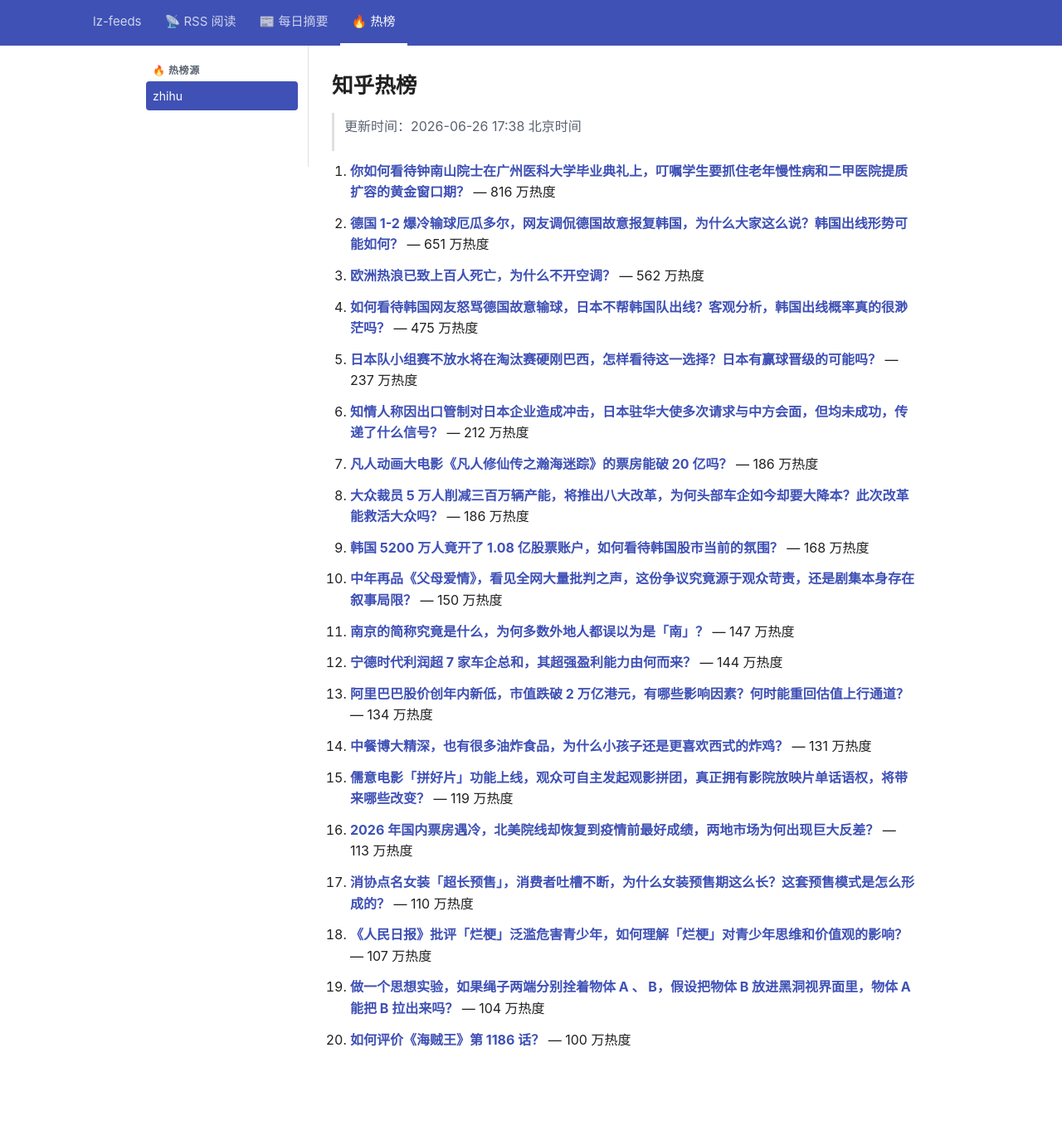
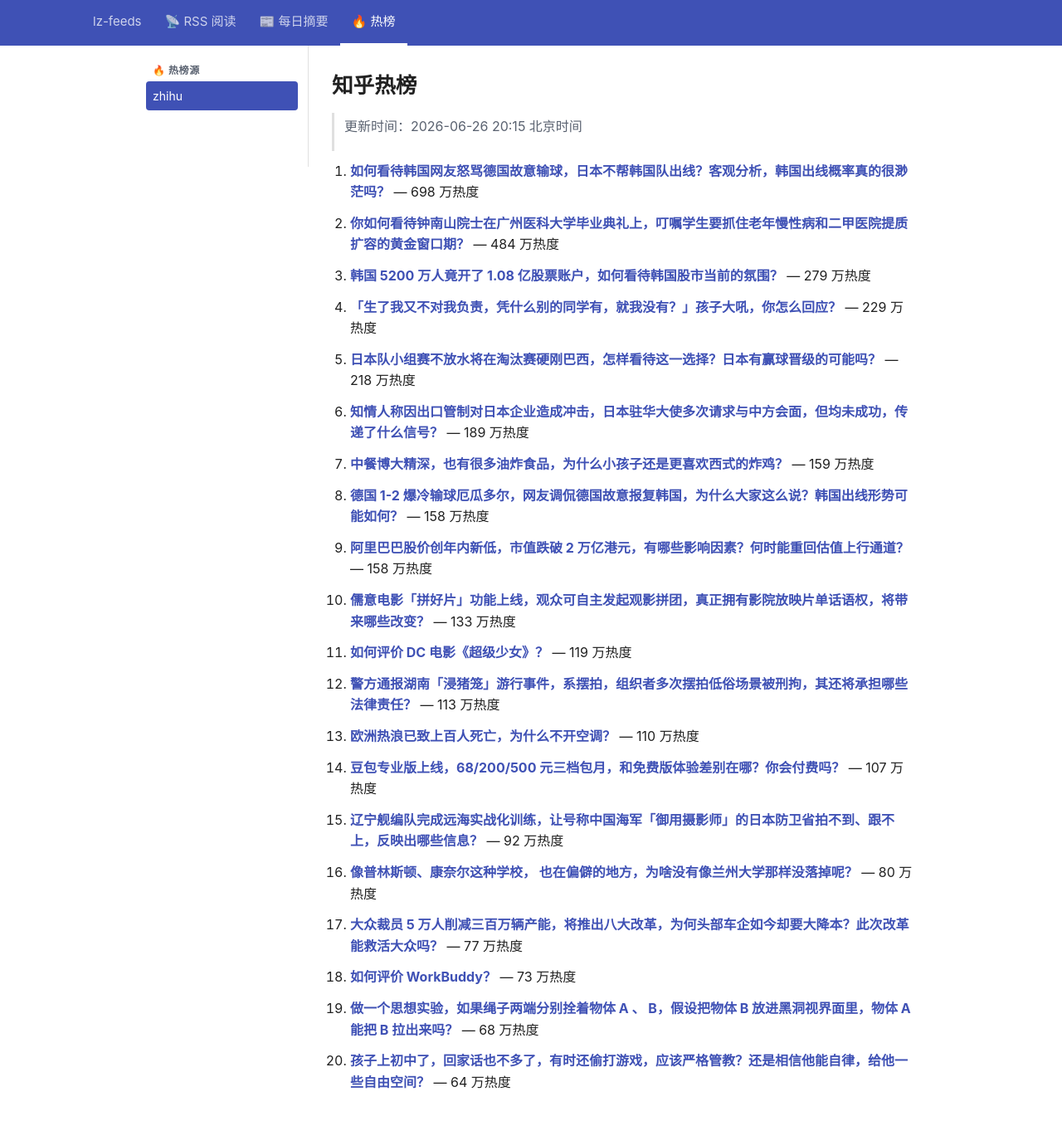
Before and after one commit to lizhang0101/lz-feeds, a Jekyll site: the page built from _hotlist/zhihu.md, in a window 1280 px wide and 1381 px high. Shown: the top 1351 px of the window at 83% size. Built offline with Jekyll 4.4.1, drawn with Linux system fonts in a browser that asks for light colours.

Commit message:
hotlist: 2026-06-26T12:15Z

```diff
--- a/_hotlist/zhihu.md
+++ b/_hotlist/zhihu.md
@@ -1,48 +1,48 @@
 ---
-updated: 2026-06-26 17:38 北京时间
+updated: 2026-06-26 20:15 北京时间
 count: 20
 ---
 
 # 知乎热榜
 
-> 更新时间：2026-06-26 17:38 北京时间
+> 更新时间：2026-06-26 20:15 北京时间
 
-1. **[你如何看待钟南山院士在广州医科大学毕业典礼上，叮嘱学生要抓住老年慢性病和二甲医院提质扩容的黄金窗口期？](https://www.zhihu.com/question/2053077287700883043)** — 816 万热度
+1. **[如何看待韩国网友怒骂德国故意输球，日本不帮韩国队出线？客观分析，韩国出线概率真的很渺茫吗？](https://www.zhihu.com/question/2053827210838893606)** — 698 万热度
 
-2. **[德国 1-2 爆冷输球厄瓜多尔，网友调侃德国故意报复韩国，为什么大家这么说？韩国出线形势可能如何？](https://www.zhihu.com/question/2053750887315498493)** — 651 万热度
+2. **[你如何看待钟南山院士在广州医科大学毕业典礼上，叮嘱学生要抓住老年慢性病和二甲医院提质扩容的黄金窗口期？](https://www.zhihu.com/question/2053077287700883043)** — 484 万热度
 
-3. **[欧洲热浪已致上百人死亡，为什么不开空调？](https://www.zhihu.com/question/2053433362916664088)** — 562 万热度
+3. **[韩国 5200 万人竟开了 1.08 亿股票账户，如何看待韩国股市当前的氛围？](https://www.zhihu.com/question/2053782944448082432)** — 279 万热度
 
-4. **[如何看待韩国网友怒骂德国故意输球，日本不帮韩国队出线？客观分析，韩国出线概率真的很渺茫吗？](https://www.zhihu.com/question/2053827210838893606)** — 475 万热度
+4. **[「生了我又不对我负责，凭什么别的同学有，就我没有？」孩子大吼，你怎么回应？](https://www.zhihu.com/question/2049857852655906822)** — 229 万热度
 
-5. **[日本队小组赛不放水将在淘汰赛硬刚巴西，怎样看待这一选择？日本有赢球晋级的可能吗？](https://www.zhihu.com/question/2053788614824129085)** — 237 万热度
+5. **[日本队小组赛不放水将在淘汰赛硬刚巴西，怎样看待这一选择？日本有赢球晋级的可能吗？](https://www.zhihu.com/question/2053788614824129085)** — 218 万热度
 
-6. **[知情人称因出口管制对日本企业造成冲击，日本驻华大使多次请求与中方会面，但均未成功，传递了什么信号？](https://www.zhihu.com/question/2053182874514364148)** — 212 万热度
+6. **[知情人称因出口管制对日本企业造成冲击，日本驻华大使多次请求与中方会面，但均未成功，传递了什么信号？](https://www.zhihu.com/question/2053182874514364148)** — 189 万热度
 
-7. **[凡人动画大电影《凡人修仙传之瀚海迷踪》的票房能破 20 亿吗？](https://www.zhihu.com/question/2053435015258804659)** — 186 万热度
+7. **[中餐博大精深，也有很多油炸食品，为什么小孩子还是更喜欢西式的炸鸡？](https://www.zhihu.com/question/2003837805361641384)** — 159 万热度
 
-8. **[大众裁员 5 万人削减三百万辆产能，将推出八大改革，为何头部车企如今却要大降本？此次改革能救活大众吗？](https://www.zhihu.com/question/2052484358942843453)** — 186 万热度
+8. **[德国 1-2 爆冷输球厄瓜多尔，网友调侃德国故意报复韩国，为什么大家这么说？韩国出线形势可能如何？](https://www.zhihu.com/question/2053750887315498493)** — 158 万热度
 
-9. **[韩国 5200 万人竟开了 1.08 亿股票账户，如何看待韩国股市当前的氛围？](https://www.zhihu.com/question/2053782944448082432)** — 168 万热度
+9. **[阿里巴巴股价创年内新低，市值跌破 2 万亿港元，有哪些影响因素？何时能重回估值上行通道？](https://www.zhihu.com/question/2053441953073718137)** — 158 万热度
 
-10. **[中年再品《父母爱情》，看见全网大量批判之声，这份争议究竟源于观众苛责，还是剧集本身存在叙事局限？](https://www.zhihu.com/question/2053380323078099637)** — 150 万热度
+10. **[儒意电影「拼好片」功能上线，观众可自主发起观影拼团，真正拥有影院放映片单话语权，将带来哪些改变？](https://www.zhihu.com/question/2050671044986516872)** — 133 万热度
 
-11. **[南京的简称究竟是什么，为何多数外地人都误以为是「南」？](https://www.zhihu.com/question/2050568049732871545)** — 147 万热度
+11. **[如何评价 DC 电影《超级少女》？](https://www.zhihu.com/question/2053584057317810791)** — 119 万热度
 
-12. **[宁德时代利润超 7 家车企总和，其超强盈利能力由何而来？](https://www.zhihu.com/question/2050972423017780054)** — 144 万热度
+12. **[警方通报湖南「浸猪笼」游行事件，系摆拍，组织者多次摆拍低俗场景被刑拘，其还将承担哪些法律责任？](https://www.zhihu.com/question/2053616361088054056)** — 113 万热度
 
-13. **[阿里巴巴股价创年内新低，市值跌破 2 万亿港元，有哪些影响因素？何时能重回估值上行通道？](https://www.zhihu.com/question/2053441953073718137)** — 134 万热度
+13. **[欧洲热浪已致上百人死亡，为什么不开空调？](https://www.zhihu.com/question/2053433362916664088)** — 110 万热度
 
-14. **[中餐博大精深，也有很多油炸食品，为什么小孩子还是更喜欢西式的炸鸡？](https://www.zhihu.com/question/2003837805361641384)** — 131 万热度
+14. **[豆包专业版上线，68/200/500 元三档包月，和免费版体验差别在哪？你会付费吗？](https://www.zhihu.com/question/2053058575203656580)** — 107 万热度
 
-15. **[儒意电影「拼好片」功能上线，观众可自主发起观影拼团，真正拥有影院放映片单话语权，将带来哪些改变？](https://www.zhihu.com/question/2050671044986516872)** — 119 万热度
+15. **[辽宁舰编队完成远海实战化训练，让号称中国海军「御用摄影师」的日本防卫省拍不到、跟不上，反映出哪些信息？](https://www.zhihu.com/question/2053125507613470786)** — 92 万热度
 
-16. **[2026 年国内票房遇冷，北美院线却恢复到疫情前最好成绩，两地市场为何出现巨大反差？](https://www.zhihu.com/question/2053495824634437802)** — 113 万热度
+16. **[像普林斯顿、康奈尔这种学校， 也在偏僻的地方，为啥没有像兰州大学那样没落掉呢？](https://www.zhihu.com/question/2051841187485636160)** — 80 万热度
 
-17. **[消协点名女装「超长预售」，消费者吐槽不断，为什么女装预售期这么长？这套预售模式是怎么形成的？](https://www.zhihu.com/question/2053082119119934102)** — 110 万热度
+17. **[大众裁员 5 万人削减三百万辆产能，将推出八大改革，为何头部车企如今却要大降本？此次改革能救活大众吗？](https://www.zhihu.com/question/2052484358942843453)** — 77 万热度
 
-18. **[《人民日报》批评「烂梗」泛滥危害青少年，如何理解「烂梗」对青少年思维和价值观的影响？](https://www.zhihu.com/question/2052033017938449799)** — 107 万热度
+18. **[如何评价 WorkBuddy？](https://www.zhihu.com/question/2049048570800628238)** — 73 万热度
 
-19. **[做一个思想实验，如果绳子两端分别拴着物体 A 、 B，假设把物体 B 放进黑洞视界面里，物体 A 能把 B 拉出来吗？](https://www.zhihu.com/question/1971962327902450410)** — 104 万热度
+19. **[做一个思想实验，如果绳子两端分别拴着物体 A 、 B，假设把物体 B 放进黑洞视界面里，物体 A 能把 B 拉出来吗？](https://www.zhihu.com/question/1971962327902450410)** — 68 万热度
 
-20. **[如何评价《海贼王》第 1186 话？](https://www.zhihu.com/question/2052907420737971082)** — 100 万热度
+20. **[孩子上初中了，回家话也不多了，有时还偷打游戏，应该严格管教？还是相信他能自律，给他一些自由空间？](https://www.zhihu.com/question/2002883700300485509)** — 64 万热度
```
